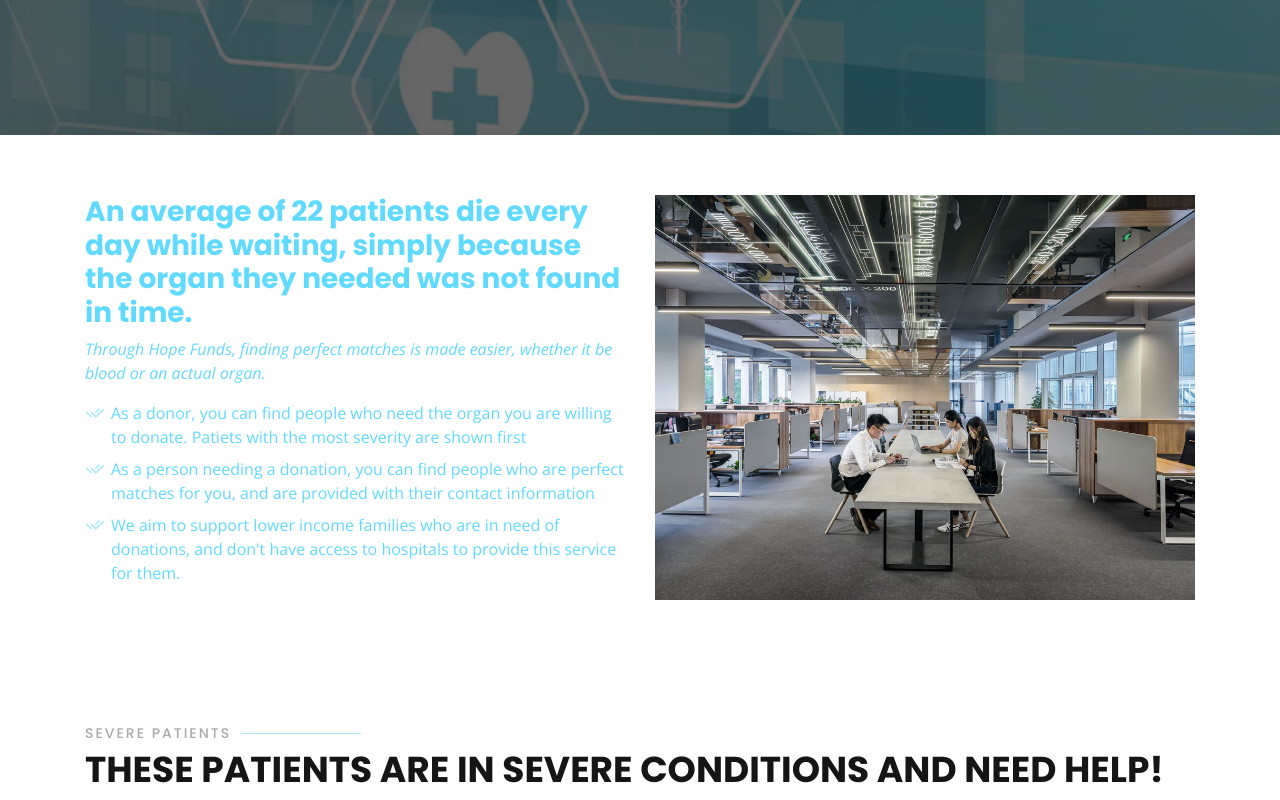
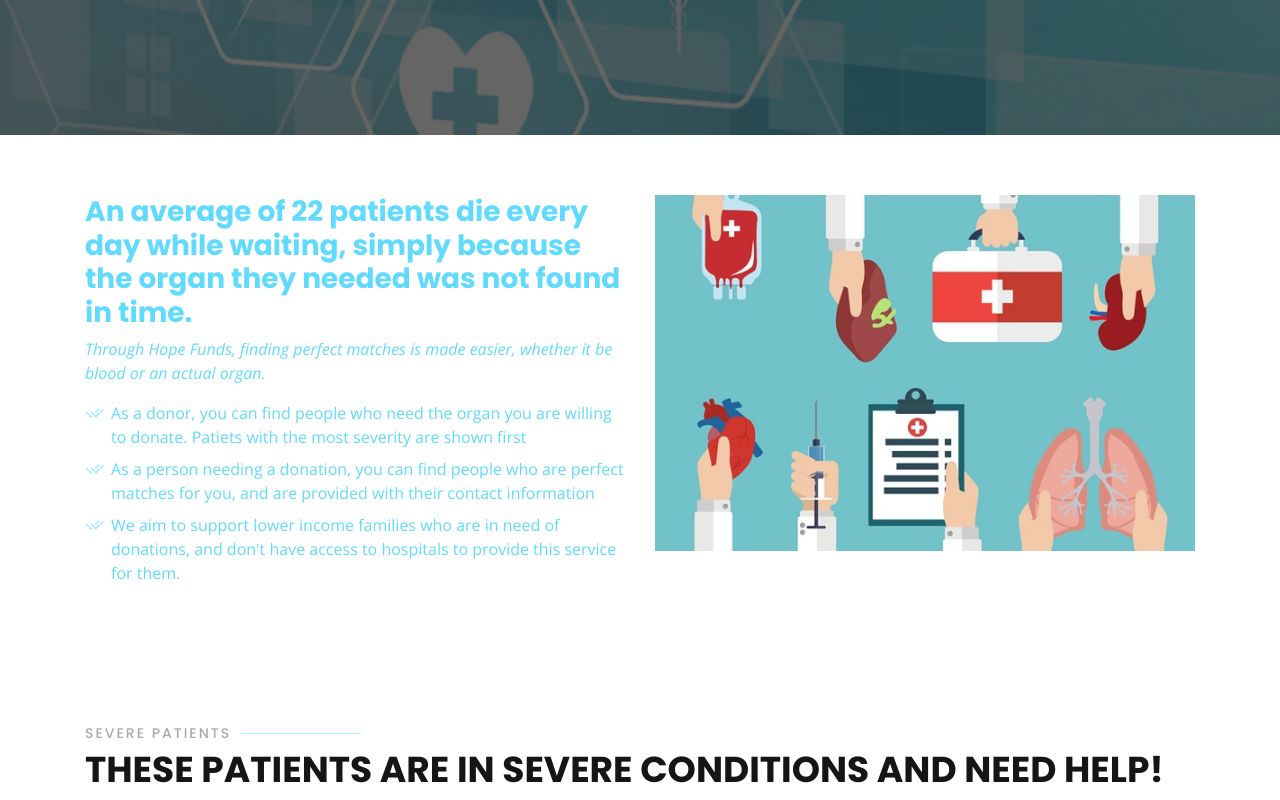
Before and after one commit to gauripala/ivyhacks, a plain HTML site: page index.html in a window 1280 px wide. Shown: the part 665-1465 px from the top of the page. Drawn offline with nearby package versions, Linux system fonts and the light colour scheme.

Commit message:
changed image

```diff
--- a/index.html
+++ b/index.html
@@ -124,7 +124,7 @@
 
         <div class="row">
           <div class="col-lg-6 order-1 order-lg-2" data-aos="fade-left" data-aos-delay="100">
-            <img src="assets/img/about.jpg" class="img-fluid" alt="">
+            <img src="assets/img/donation.jpg" class="img-fluid" alt="">
           </div>
           <div class="col-lg-6 pt-4 pt-lg-0 order-2 order-lg-1 content" data-aos="fade-right" data-aos-delay="100">
             <h3>An average of 22 patients die every day while waiting, simply because the organ they needed was not found in time.</h3>
```
Also changed, not shown: assets/img/donation.jpg (added).
